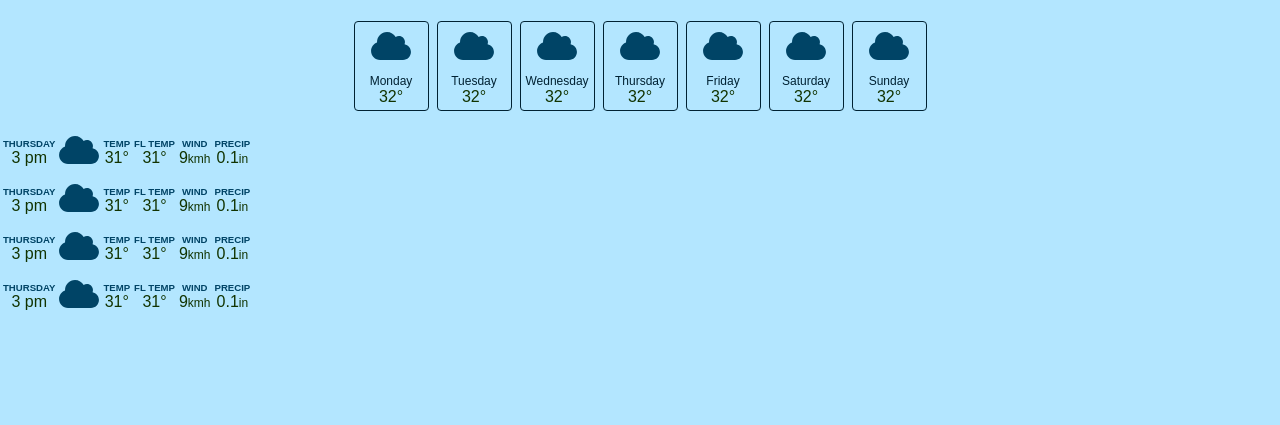
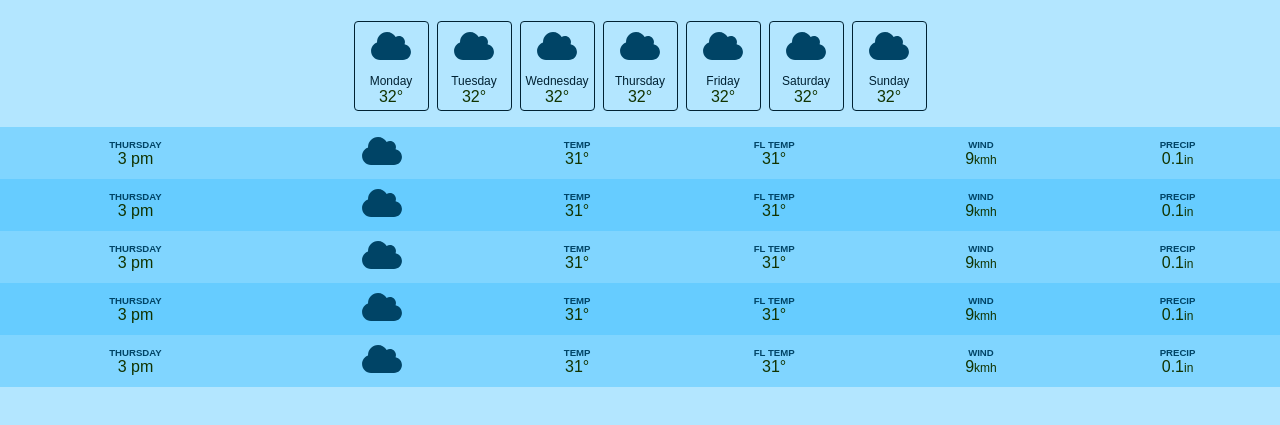
Before and after one commit to YasHabib/Weather-App, a website built with Vite: page index.html in a window 1280 px wide. Shown: the part 107-532 px from the top of the page. Built offline with nearby package versions, Linux system fonts and the light colour scheme.

Commit message:
Finished UI building

```diff
--- a/index.html
+++ b/index.html
@@ -87,7 +87,7 @@
     <!-- Hourly section -->
     <table class="hour-section">
       <tbody data-hour-section>
-        <tr>
+        <tr class="hour-row">
           <td>
             <div class="info-group">
               <div class="label">Thursday</div>
@@ -123,7 +123,7 @@
           </td>
         </tr>
 
-        <tr>
+        <tr class="hour-row">
           <td>
             <div class="info-group">
               <div class="label">Thursday</div>
@@ -159,7 +159,7 @@
           </td>
         </tr>
 
-        <tr>
+        <tr class="hour-row">
           <td>
             <div class="info-group">
               <div class="label">Thursday</div>
@@ -195,7 +195,43 @@
           </td>
         </tr>
 
-        <tr>
+        <tr class="hour-row">
+          <td>
+            <div class="info-group">
+              <div class="label">Thursday</div>
+              <div>3 pm</div>
+            </div>
+          </td>
+          <td>
+            <img src="icons/cloud.svg" class="weather-icon"/>
+          </td>
+          <td>
+            <div class="info-group">
+              <div class="label">Temp</div>
+              <div>31&deg;</div>
+            </div>
+          </td>
+          <td>
+            <div class="info-group">
+              <div class="label">FL Temp</div>
+              <div>31&deg;</div>
+            </div>
+          </td>
+          <td>
+            <div class="info-group">
+              <div class="label">Wind</div>
+              <div>9<span class="value-sub-info">kmh</span></div>
+            </div>
+          </td>
+          <td>
+            <div class="info-group">
+              <div class="label">Precip</div>
+              <div>0.1<span class="value-sub-info">in</span></div>
+            </div>
+          </td>
+        </tr>
+
+        <tr class="hour-row">
           <td>
             <div class="info-group">
               <div class="label">Thursday</div>
@@ -234,8 +270,54 @@
       </tbody>
     </table>
 
-    <template></template>
-    <div id="app"></div>
+    <!-- Templates -->
+    <template id="day-card-template">
+      <div class="day-card">
+        <img data-icon class="weather-icon"/>
+        <div class="day-card-day" data-day></div>
+        <div><span data-temp></span><span>&deg;</span></div>
+      </div>
+    </template>
+
+    <template id="hour-row-template">
+      <tr class="hour-row">
+        <td>
+          <div class="info-group">
+            <div class="label" data-day></div>
+            <div data-time></div>
+          </div>
+        </td>
+        <td>
+          <img data-icon class="weather-icon"/>
+        </td>
+        <td>
+          <div class="info-group">
+            <div class="label">Temp</div>
+            <div><span data-temp></span><span>&deg;</span></div>
+          </div>
+        </td>
+        <td>
+          <div class="info-group">
+            <div class="label">FL Temp</div>
+            <div><span data-fltemp></span><span>&deg;</span></div>
+          </div>
+        </td>
+        <td>
+          <div class="info-group">
+            <div class="label">Wind</div>
+            <div><span data-wind></span><span class="value-sub-info">kmh</span></div>
+          </div>
+        </td>
+        <td>
+          <div class="info-group">
+            <div class="label">Precip</div>
+            <div><span data-precip></span><span class="value-sub-info">in</span></div>
+          </div>
+        </td>
+      </tr>
+    </template>
+
+    <!-- <div id="app"></div> -->
     <script type="module" src="/main.js"></script>
   </body>
 </html>
--- a/style.css
+++ b/style.css
@@ -97,3 +97,20 @@ body{
 }
 
 /* Hour section */
+.hour-section{
+  width: 100%;
+  text-align: center;
+  border-spacing: 0;
+}
+
+.hour-row{
+  background-color: hsl(200, 100%, 75%);
+}
+
+.hour-row:nth-child(2n){
+  background-color: hsl(200, 100%, 70%);
+}
+
+.hour-row > td{
+  padding: 0.25rem 0.5rem;
+}
```
Also changed, not shown: public/weather.js (added).
